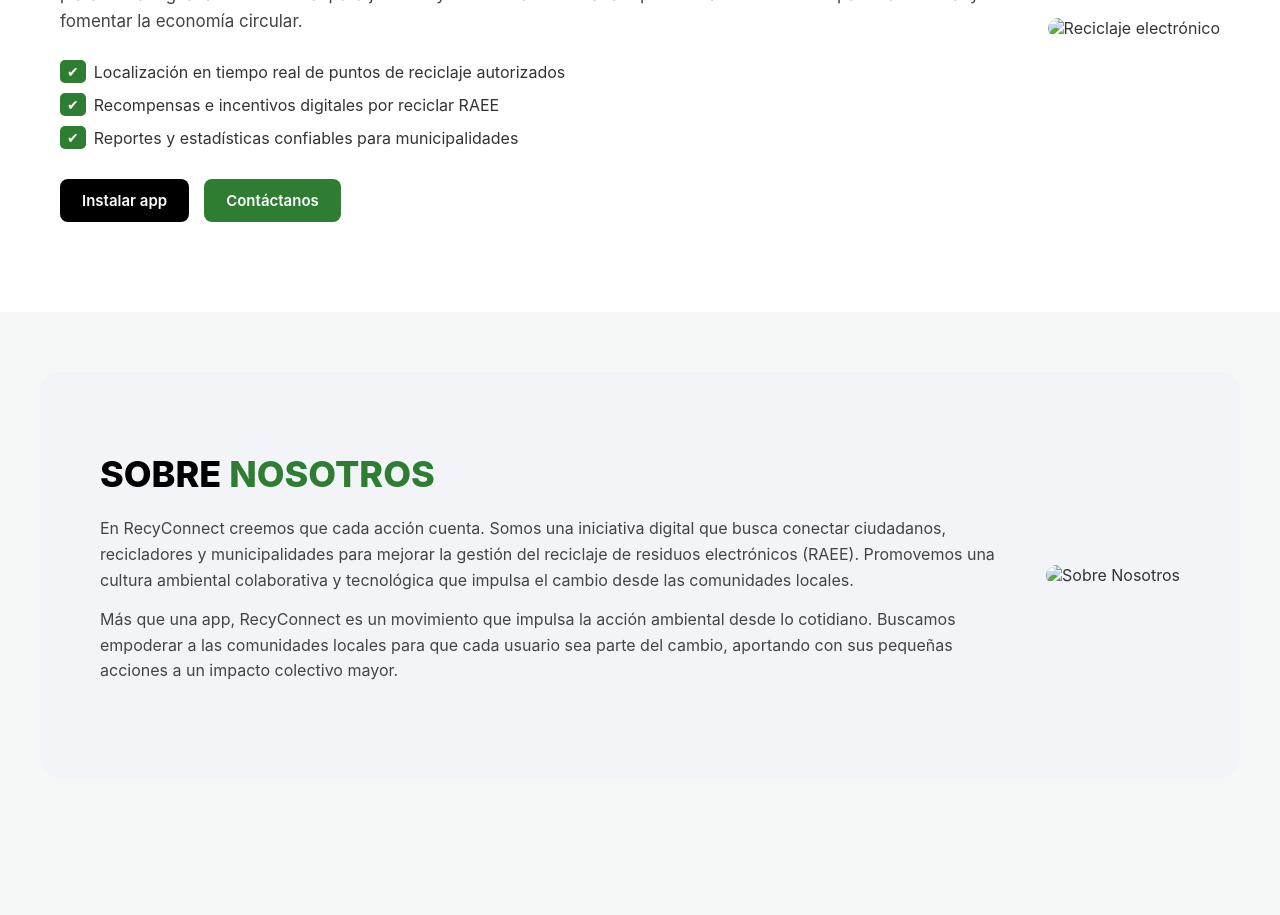
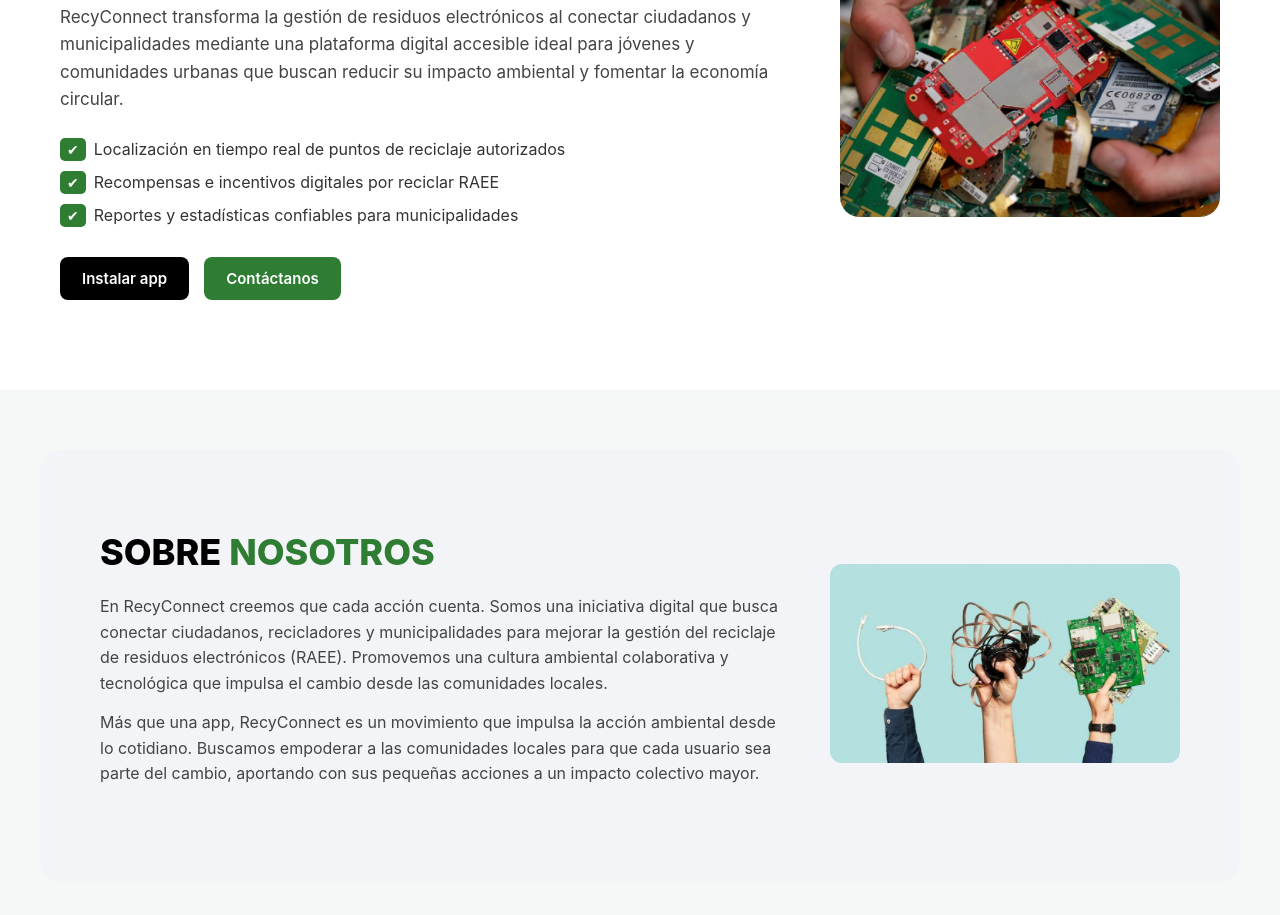
Before and after one commit to zzZero14/RecyConnect, a website: page index.html in a window 1280 px wide. Shown: the part 331-1246 px from the top of the page. Drawn offline with Linux system fonts and the light colour scheme.

Commit message:
fix: update image paths

```diff
--- a/index.html
+++ b/index.html
@@ -62,7 +62,7 @@
         </div>
 
         <div class="inicio-imagen">
-          <img src="img/img1.png" alt="Reciclaje electrónico" />
+          <img src="public/assets/img/img1.png" alt="Reciclaje electrónico" />
         </div>
       </div>
     </section>
@@ -88,7 +88,7 @@
         </div>
 
         <div class="img-container">
-          <img src="img/img2.png" alt="Sobre Nosotros" />
+          <img src="public/assets/img/img2.png" alt="Sobre Nosotros" />
         </div>
       </div>
     </section>
@@ -138,7 +138,7 @@
     <footer class="footer">
       <div class="footer-container">
         <div class="footer-brand">
-          <img src="img/logo.png" class="footer-logo" alt="Logo" />
+          <img src="public/assets/img/logo.png" class="footer-logo" alt="Logo" />
           <p>RecyConnect</p>
           <small>© 2025 Todos los derechos reservados</small>
         </div>
```
